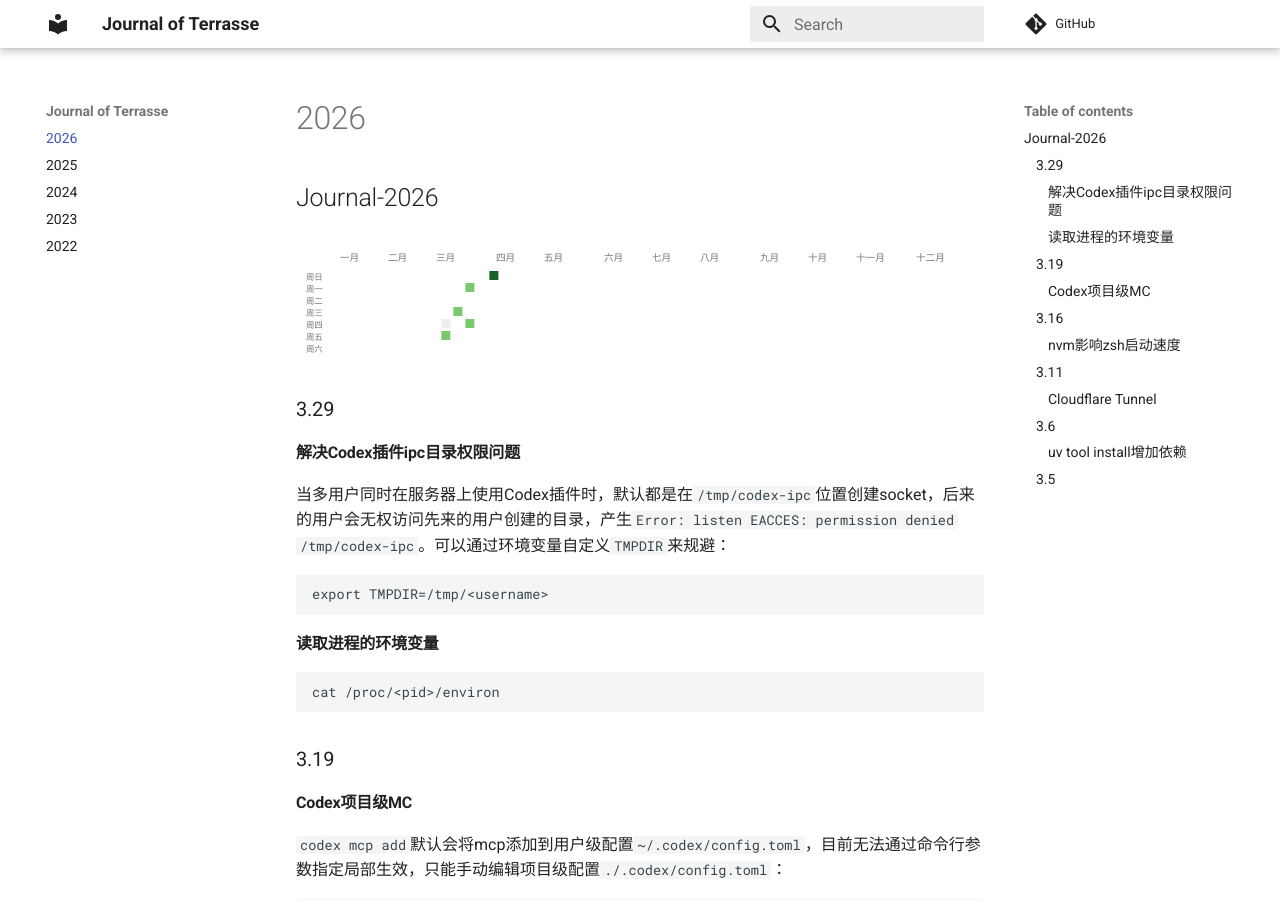
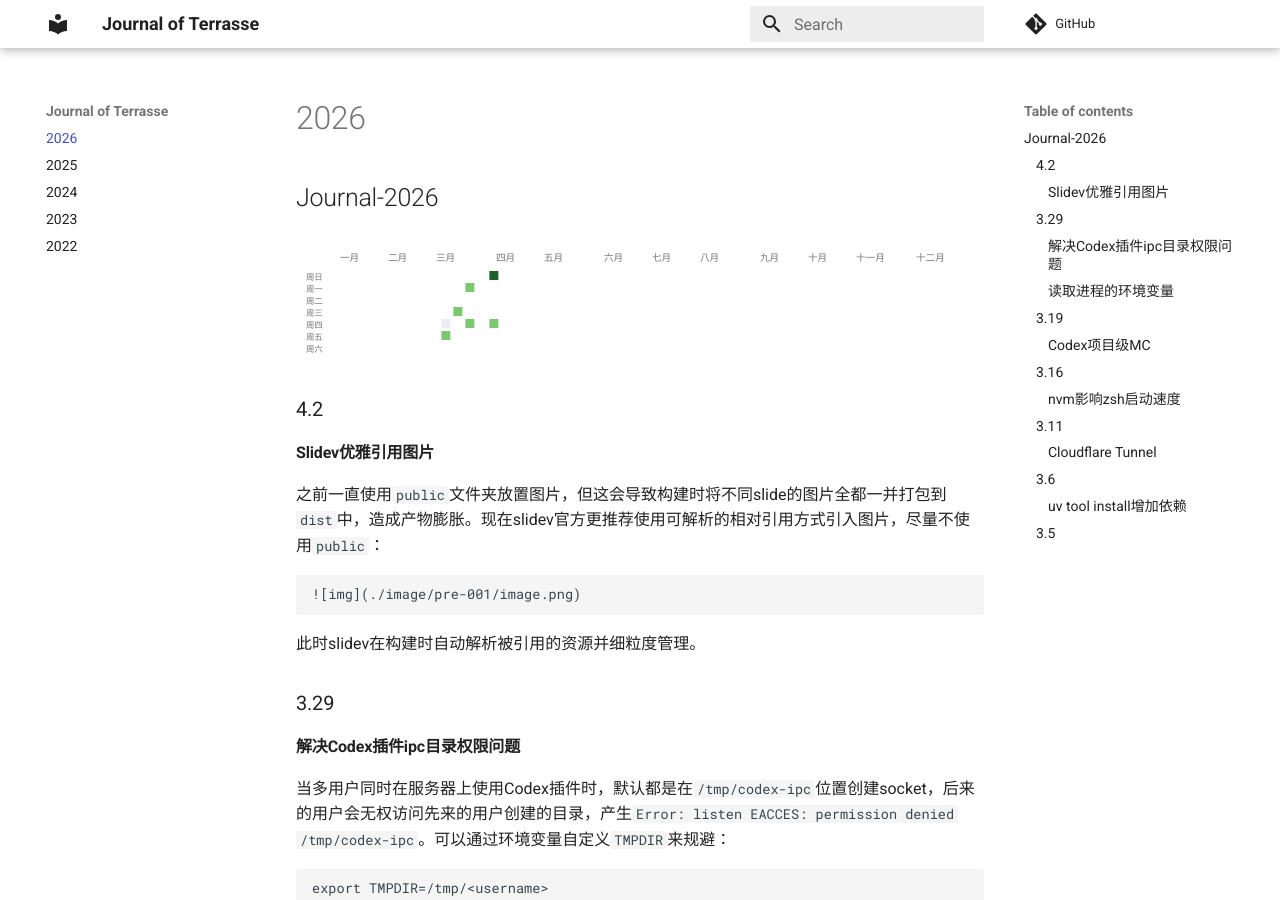
Before and after one commit to Jerry-Terrasse/journal, an MkDocs documentation site: the page built from docs/2026.md, in a window 1280 px wide and 900 px high. Built offline with MkDocs 1.6.1 and Material for MkDocs 9.7.7, drawn with Linux system fonts in a browser that asks for light colours; comment, search, counter and statistics services are not loaded.

Commit message:
update (Thu Apr  2 05:37:28 PM CST 2026)

````diff
--- a/docs/2026.md
+++ b/docs/2026.md
@@ -2,6 +2,18 @@
 
 <div id="heatmap_cvs"></div>
 <script src='/lib/render_heatmap.js'></script>
+
+### 4.2
+
+#### Slidev优雅引用图片
+
+之前一直使用`public`文件夹放置图片，但这会导致构建时将不同slide的图片全都一并打包到`dist`中，造成产物膨胀。现在slidev官方更推荐使用可解析的相对引用方式引入图片，尽量不使用`public`：
+
+```markdown
+![img](./image/pre-001/image.png)
+```
+
+此时slidev在构建时自动解析被引用的资源并细粒度管理。
 
 ### 3.29
 
````
